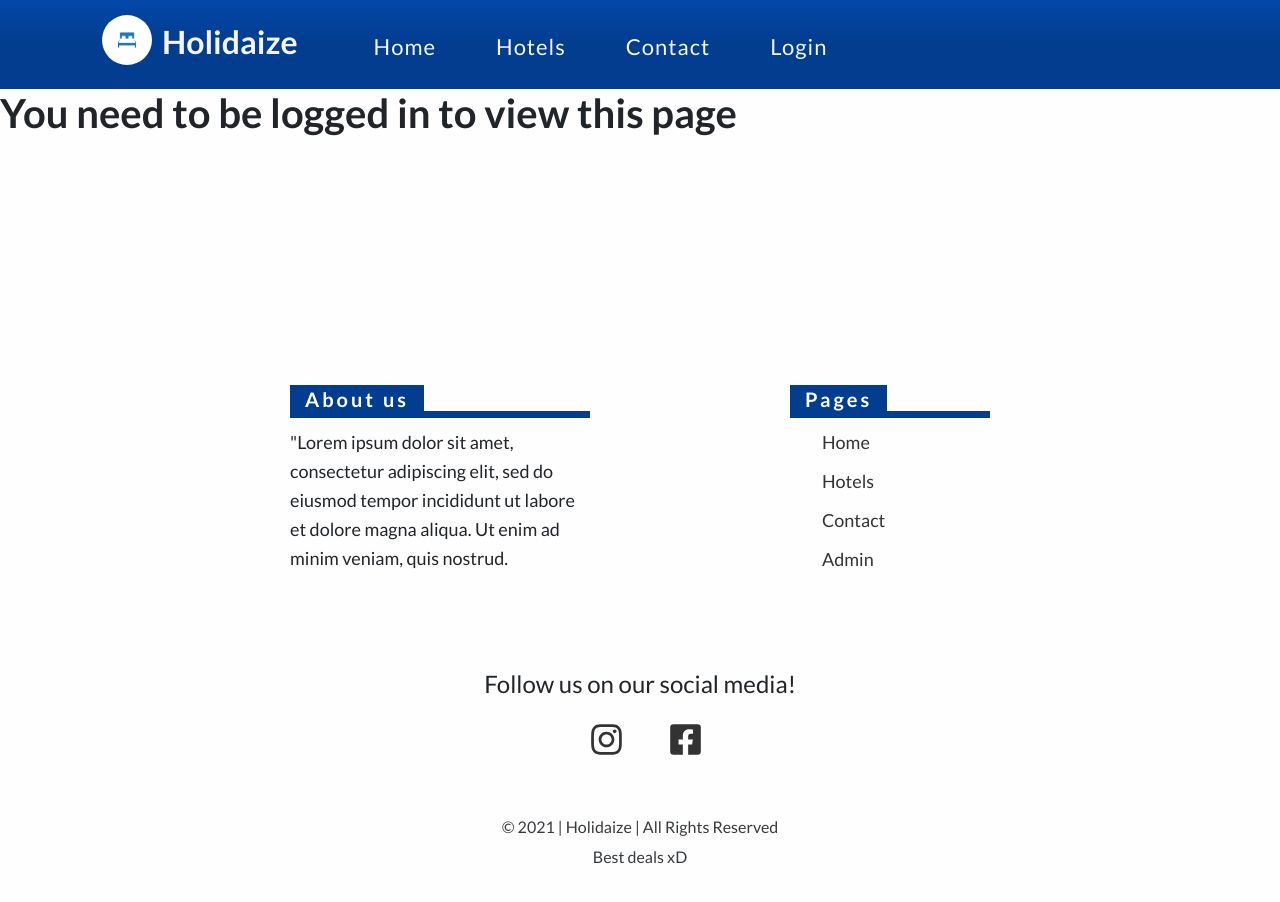
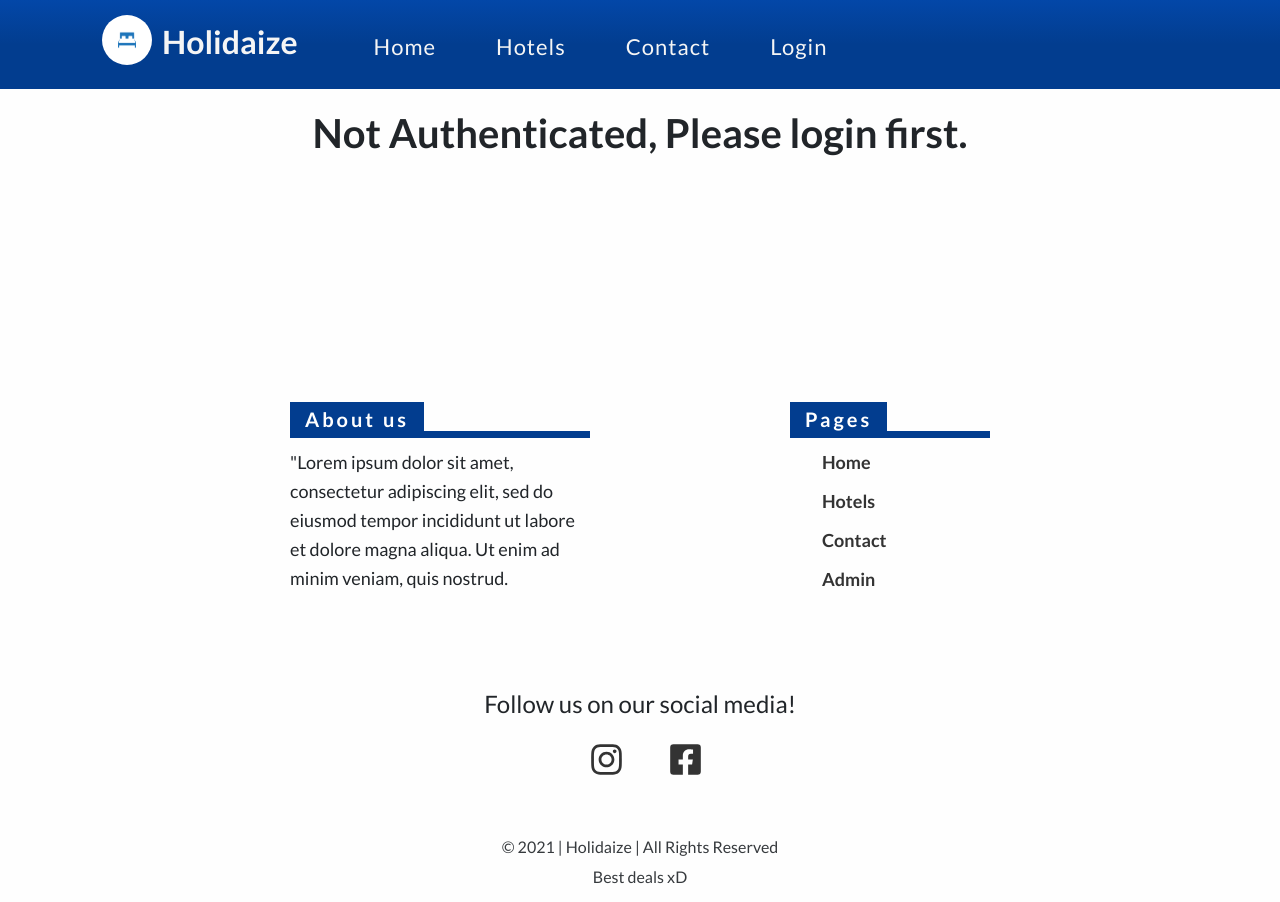
Before and after one commit to Matskrane/project-exam-2-Matskrane, a Next.js app: page /admin in a window 1280 px wide. Built offline with nearby package versions, Linux system fonts and the light colour scheme; no server answers.

Commit message:
hydration fixed, after all this time ?
always

```diff
--- /dev/null
+++ b/components/Header.js
@@ -0,0 +1,11 @@
+
+
+const Header = ({ title }) => {
+  return (
+    <div className="headers">
+      <h1>{title}</h1>
+    </div>
+  )
+}
+
+export default Header
--- a/components/Test.js
+++ b/components/Test.js
@@ -1,12 +1,13 @@
 import { useContext } from "react";
 import AuthContext from "./context/AuthContext";
+import Header from "./Header";
 
 
 const Test = () => {
     const [auth] = useContext(AuthContext);
     if (!auth) {
         return (
-          <h1>You need to be logged in to view this page</h1>
+          <Header title={"Not Authenticated, Please login first."} />
         )
       }
 }
--- /dev/null
+++ b/components/displayAdmin/TabsAdmin.js
@@ -0,0 +1,32 @@
+import { Tab, Tabs } from "react-bootstrap";
+import CreateHotel from "./CreateHotel";
+import DisplayBookings from "./DisplayBookings";
+import DisplayContacts from "./DisplayContacts";
+
+
+
+const TabsAdmin = () => {
+  return (
+    <div className="container-tabs">
+      <div className="admin-tabs">
+        <Tabs
+          defaultActiveKey="profile"
+          id="uncontrolled-tab-example"
+          className="mb-3"
+        >
+          <Tab eventKey="home" title="Bookings">
+            <DisplayBookings />
+          </Tab>
+          <Tab eventKey="profile" title="Contact Messages">
+            <DisplayContacts />
+          </Tab>
+          <Tab eventKey="contact" title="Create Hotel">
+            <CreateHotel />
+          </Tab>
+        </Tabs>
+      </div>
+    </div>
+  );
+}
+
+export default TabsAdmin
--- a/components/footer/_footer.scss
+++ b/components/footer/_footer.scss
@@ -24,7 +24,7 @@
 .about span, .pages span {
     background-color: #023d8f;
     color: #fff;
-    padding: 2px 15px;
+    padding: 5px 15px;
     letter-spacing: 3px;
     font-weight: bold;
 }
@@ -36,7 +36,6 @@
 .about p {
     margin-top: 10px;
     font-size: 18px;
-    font-weight: 500;
 }
 
 .pages h3 {
@@ -49,7 +48,7 @@
 .pages li {
     margin-top: 10px;
     font-size: 18px;
-    font-weight: 500;
+    font-weight: 700;
 }
 
 .socials {
--- a/components/navbar/_NavBar.module.scss
+++ b/components/navbar/_NavBar.module.scss
@@ -20,7 +20,6 @@
     font-size: 22px;
     margin-left: 60px;
     color: whitesmoke;
-    font-weight: 500;
 }
 
 .navbar-light .navbar-brand {
--- a/pages/admin/index.js
+++ b/pages/admin/index.js
@@ -2,22 +2,24 @@ import { HOTELS_URL } from "../../constants/api";
 import axios from "axios";
 import AuthContext from "../../components/context/AuthContext";
 import Head from "next/head";
-import SearchBar from "../../components/searchBar/SearchBar";
-import DisplayContacts from "../../components/displayAdmin/DisplayContacts";
-import DisplayBookings from "../../components/displayAdmin/DisplayBookings";
-import { useContext, useEffect } from "react";
-import { Tabs, Tab } from "react-bootstrap";
-import CreateHotel from "../../components/displayAdmin/CreateHotel";
+import { useContext } from "react";
 
+
+// This is to prevent Hydration error
 import dynamic from 'next/dynamic';
 const Test = dynamic(() => import ("../../components/Test"), {
+  ssr: false})
+const SearchBar = dynamic(() => import ("../../components/searchBar/SearchBar"), {
+  ssr: false})
+const Header = dynamic(() => import ("../../components/Header"), {
+  ssr: false})
+const TabsAdmin = dynamic(() => import ("../../components/displayAdmin/TabsAdmin"), {
   ssr: false})
 
 
 const Admin = ({ hotels }) => {
 
   const [auth] = useContext(AuthContext);
-
 
   if (!auth) {
     return   <Test />
@@ -30,27 +32,9 @@ const Admin = ({ hotels }) => {
         <meta property="title" />
       </Head>
       <SearchBar hotels={hotels} />
+      <Header title={"Welcome Admin"}/>
+      <TabsAdmin />
 
-      <h1 className="welcome-admin">Welcome Admin</h1>
-      <div className="container-tabs">
-      <div className="admin-tabs">
-      <Tabs
-        defaultActiveKey="profile"
-        id="uncontrolled-tab-example"
-        className="mb-3"
-      >
-        <Tab eventKey="home" title="Bookings">
-          <DisplayBookings />
-        </Tab>
-        <Tab eventKey="profile" title="Contact Messages">
-          <DisplayContacts />
-        </Tab>
-        <Tab eventKey="contact" title="Create Hotel">
-          <CreateHotel />
-        </Tab>
-      </Tabs>
-      </div>
-      </div>
     </>
   );
 };
--- a/styles/style.scss
+++ b/styles/style.scss
@@ -283,7 +283,7 @@ input:focus {
   box-shadow: rgb(204, 219, 232) 3px 3px 6px 0px inset, rgba(255, 255, 255, 0.5) -3px -3px 6px 1px inset;
 }
 
-.welcome-admin {
+.headers {
   font-weight: 700;
   text-align: center;
   margin-top: 20px;
```
